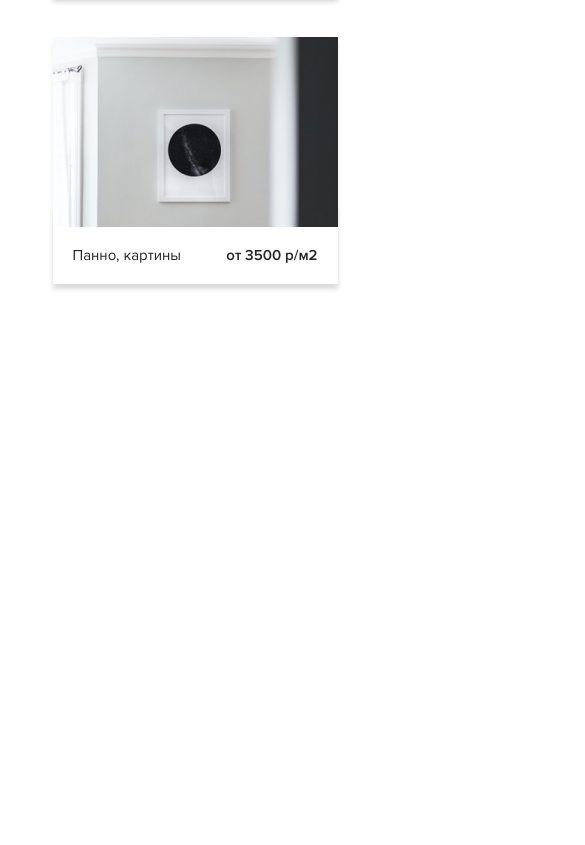
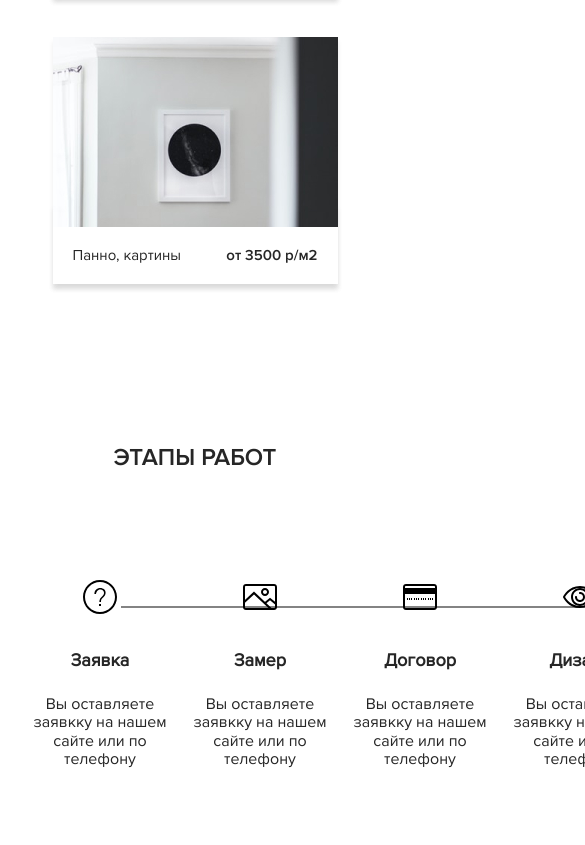
Before and after one commit to DmitriyFox/skinali, a plain HTML site: page index.html in a window 390 px wide. Shown: the part 8092-8937 px from the top of the page, 585 px wide, since content can reach past the window. Before the commit the page ends 8456 px from the top, so only its background shows below. Drawn offline with nearby package versions, Linux system fonts and the light colour scheme; a script that the page names is missing.

Commit message:
Сверстан блок шаги, БЕЗадаптива. Сохраняю передперходом в ветку temp-test

```diff
--- a/index.html
+++ b/index.html
@@ -451,6 +451,68 @@
         </section>
         <!-- /.section price -->
 
+        <section class="section steps">
+            <div class="container">
+                <h2 class="section-title section__title">
+                    Этапы работ
+                </h2>
+                <!-- /.section-title section__title -->
+                <div class="steps-block">
+                    <div class="step">
+                        <img class="step__image" src="img/steps/step-1.svg" alt="">
+                        <h4 class="step__title">Заявка</h4>
+                        <!-- /.step__title -->
+                        <p class="step__text">Вы оставляете заявкку на нашем сайте или по телефону</p>
+                        <!-- /.step__text -->
+                    </div>
+                    <!-- /.step -->
+                    <div class="step">
+                        <img class="step__image" src="img/steps/step-2.svg" alt="">
+                        <h4 class="step__title">Замер</h4>
+                        <!-- /.step__title -->
+                        <p class="step__text">Вы оставляете заявкку на нашем сайте или по телефону</p>
+                        <!-- /.step__text -->
+                    </div>
+                    <!-- /.step -->
+                    <div class="step">
+                        <img class="step__image" src="img/steps/step-3.svg" alt="">
+                        <h4 class="step__title">Договор</h4>
+                        <!-- /.step__title -->
+                        <p class="step__text">Вы оставляете заявкку на нашем сайте или по телефону</p>
+                        <!-- /.step__text -->
+                    </div>
+                    <!-- /.step -->
+                    <div class="step">
+                        <img class="step__image" src="img/steps/step-4.svg" alt="">
+                        <h4 class="step__title">Дизайн</h4>
+                        <!-- /.step__title -->
+                        <p class="step__text">Вы оставляете заявкку на нашем сайте или по телефону</p>
+                        <!-- /.step__text -->
+                    </div>
+                    <!-- /.step -->
+                    <div class="step">
+                        <img class="step__image" src="img/steps/step-5.svg" alt="">
+                        <h4 class="step__title">Производство</h4>
+                        <!-- /.step__title -->
+                        <p class="step__text">Вы оставляете заявкку на нашем сайте или по телефону</p>
+                        <!-- /.step__text -->
+                    </div>
+                    <!-- /.step -->
+                    <div class="step">
+                        <img class="step__image" src="img/steps/step-6.svg" alt="">
+                        <h4 class="step__title">Монтаж</h4>
+                        <!-- /.step__title -->
+                        <p class="step__text">Вы оставляете заявкку на нашем сайте или по телефону</p>
+                        <!-- /.step__text -->
+                    </div>
+                    <!-- /.step -->
+                </div>
+                <!-- /.steps-block -->
+            </div>
+            <!-- /.container -->
+        </section>
+        <!-- /.section steps -->
+
     </main>
     <!-- /.main -->
     <!-- Подключен виджет обратной связи через соцсети -->
--- /dev/null
+++ b/sass/blocks/_steps.sass
@@ -0,0 +1,21 @@
+.step
+    text-align: center
+    position: relative
+    &::before
+        content: ""
+        position: absolute
+        width: 100%
+        height: 2px
+        top: 16%
+        background-color: rgba(100, 100, 100, .8)
+        right: -63%
+    &__image
+        display: inline-block
+    &__title
+        font-size: 18px
+    &__text
+        width: 160px
+    &s
+        &-block
+            display: flex
+            justify-content: space-between
--- a/sass/style.sass
+++ b/sass/style.sass
@@ -10,3 +10,4 @@
 @import 'blocks/catalog'
 @import 'blocks/blog-list'
 @import 'blocks/price'
+@import 'blocks/steps'
```
Also changed, not shown: css/style.css, img/steps/step-1.svg (added), img/steps/step-2.svg (added), img/steps/step-3.svg (added), img/steps/step-4.svg (added), img/steps/step-5.svg (added), img/steps/step-6.svg (added), 1 other file.
